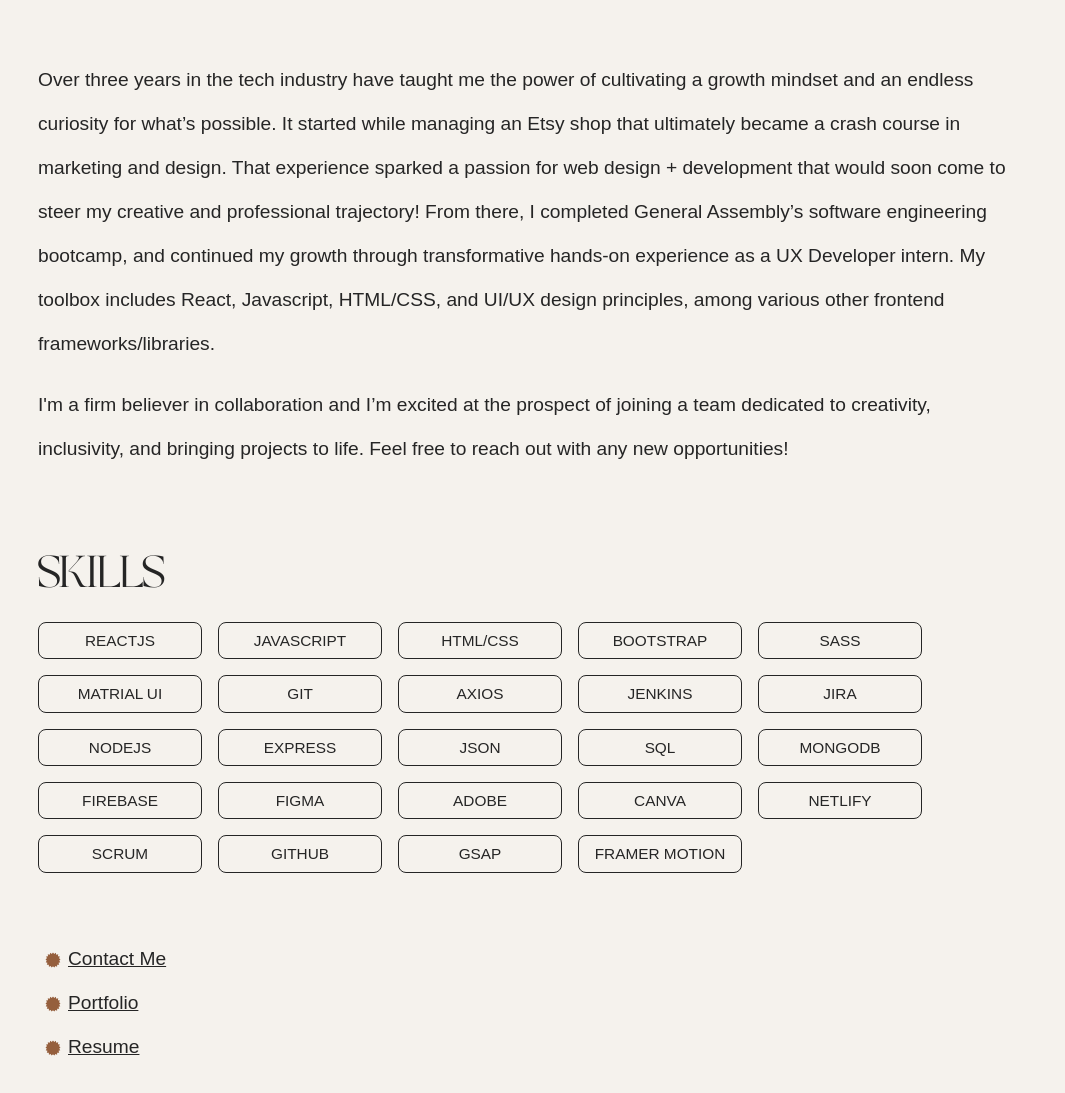
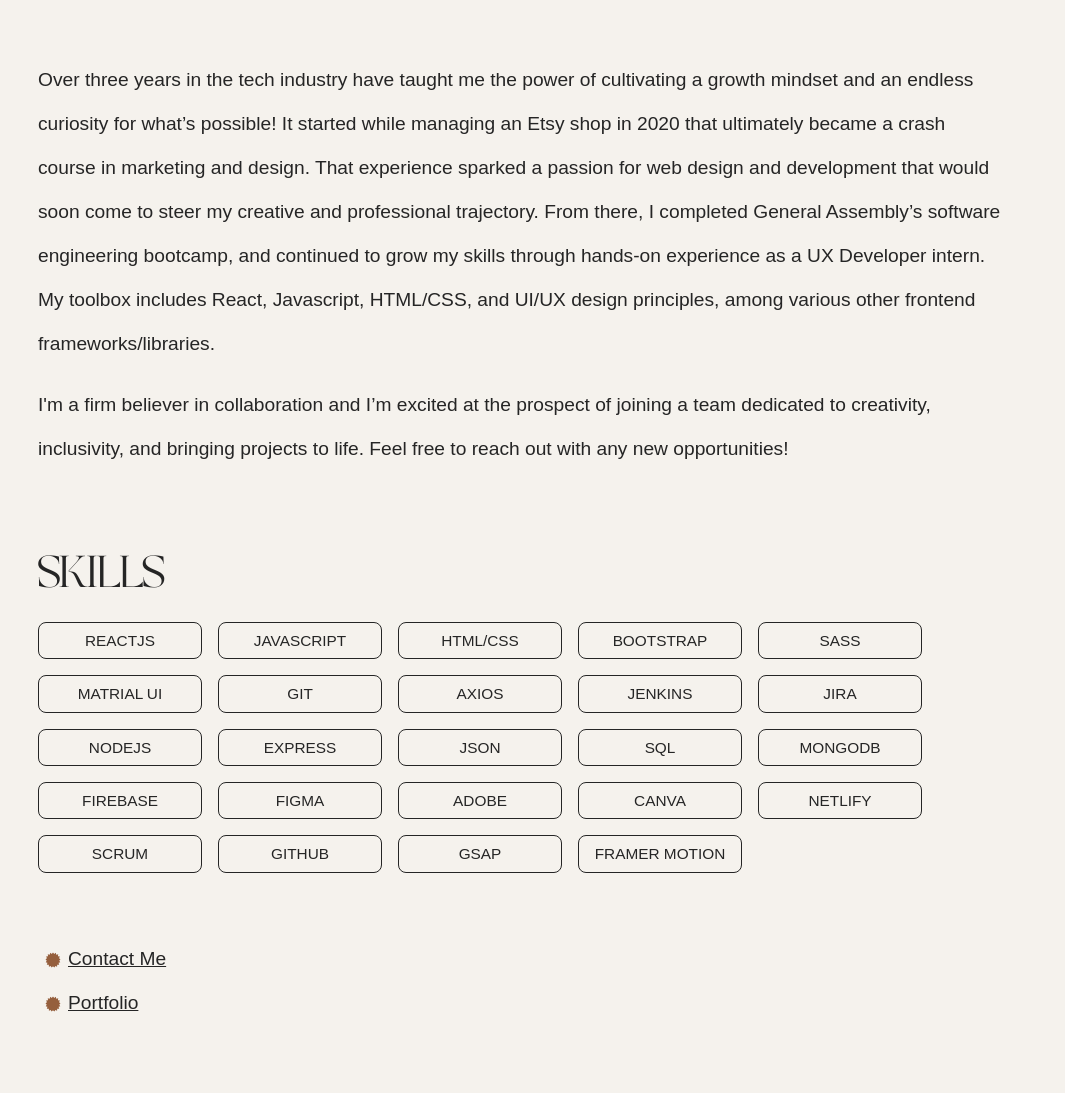
Before and after one commit to jazdmiller/jazmine-miller-portfolio, a React (Vite) app: page /about in a window 1280 px wide. Shown: the part 543-1636 px from the top of the page, without its empty margins (125-1190 px from the left). Built offline with nearby package versions, Linux system fonts and the light colour scheme.

Commit message:
update firebase deploy/storage

```diff
--- a/index.html
+++ b/index.html
@@ -2,10 +2,10 @@
 <html lang="en">
   <head>
     <meta charset="UTF-8" />
-    <link rel="icon" type="image/svg+xml" href="/vite.svg" />
+    <link rel="icon" type="image/png" href="/favicon.png" />
     <meta name="viewport" content="width=device-width, initial-scale=1.0" />
     <link rel="stylesheet" href="https://cdn.jsdelivr.net/npm/bootstrap@4.0.0/dist/css/bootstrap.min.css" integrity="sha384-Gn5384xqQ1aoWXA+058RXPxPg6fy4IWvTNh0E263XmFcJlSAwiGgFAW/dAiS6JXm" crossorigin="anonymous">
-    <title>Jazmine Miller Portfolio</title>
+    <title>Jazmine Miller | Frontend Developer</title>
   </head>
 
 
--- a/src/App.scss
+++ b/src/App.scss
@@ -434,10 +434,11 @@ body {
   transition: transform 0.2s ease-in-out;
 }
 
-.project-title:hover {
+.project-title h1:hover {
   font-style: italic;
   font-weight: 300;
   transform: translateX(10px);
+  transition: transform 0.2s ease-in-out;
 }
 
 .project-subtext {
--- a/src/pages/About.jsx
+++ b/src/pages/About.jsx
@@ -74,13 +74,13 @@ function About({ isDarkMode }) {
               <p className="about-stagger">
                 Over three years in the tech industry have taught me the power
                 of cultivating a growth mindset and an endless curiosity for
-                what’s possible. It started while managing an Etsy shop that
+                what’s possible! It started while managing an Etsy shop in 2020 that
                 ultimately became a crash course in marketing and design. That
-                experience sparked a passion for web design + development that
+                experience sparked a passion for web design and development that
                 would soon come to steer my creative and professional
-                trajectory! From there, I completed General Assembly’s software
-                engineering bootcamp, and continued my growth through
-                transformative hands-on experience as a UX Developer intern. My
+                trajectory. From there, I completed General Assembly’s software
+                engineering bootcamp, and continued to grow my skills through
+                hands-on experience as a UX Developer intern. My
                 toolbox includes React, Javascript, HTML/CSS, and UI/UX design
                 principles, among various other frontend frameworks/libraries.
               </p>
@@ -124,10 +124,6 @@ function About({ isDarkMode }) {
                     <Link to="/projects">Portfolio</Link>
                   </span>{" "}
                   <br />
-                  <span>
-                    <img src={isDarkMode ? DarkStarIcon : StarIcon} />
-                    <Link to="/projects">Resume</Link>
-                  </span>
                 </div>
               </div>
             </div>
--- a/src/pages/Projects.jsx
+++ b/src/pages/Projects.jsx
@@ -74,11 +74,11 @@ function Projects({ isDarkMode }) {
 
           <div className="col col-md-6 mr-auto project-col">
             {projects.map((project) => (
-              <div className="project-list pb-4 pb-md-5">
+              <div className="project-list pb-4 pb-md-5 pt-md-3">
 
               <Link key={project.id} to={`/projects/${project.id}`} >
 
-                  <div className="project-title">{project.title}</div>
+                  <div className="project-title"><h1>{project.title}</h1></div>
                   <div className="project-subtext">{project.meta_description}</div>
 
               </Link>
```
Also changed, not shown: public/favicon.png (added), src/App.jsx (line endings or trailing spaces), src/👩🏽_💻 (3).png (added).
